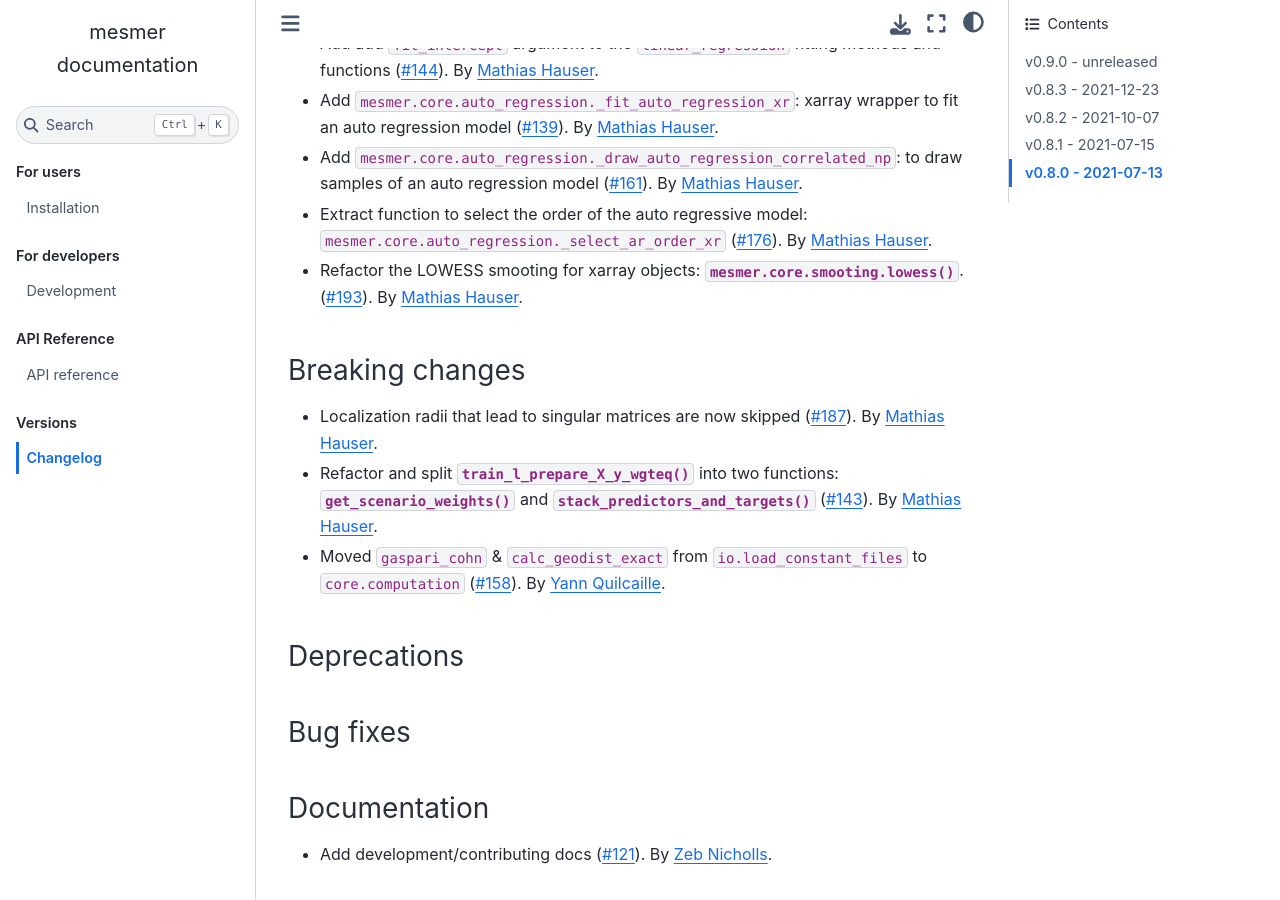
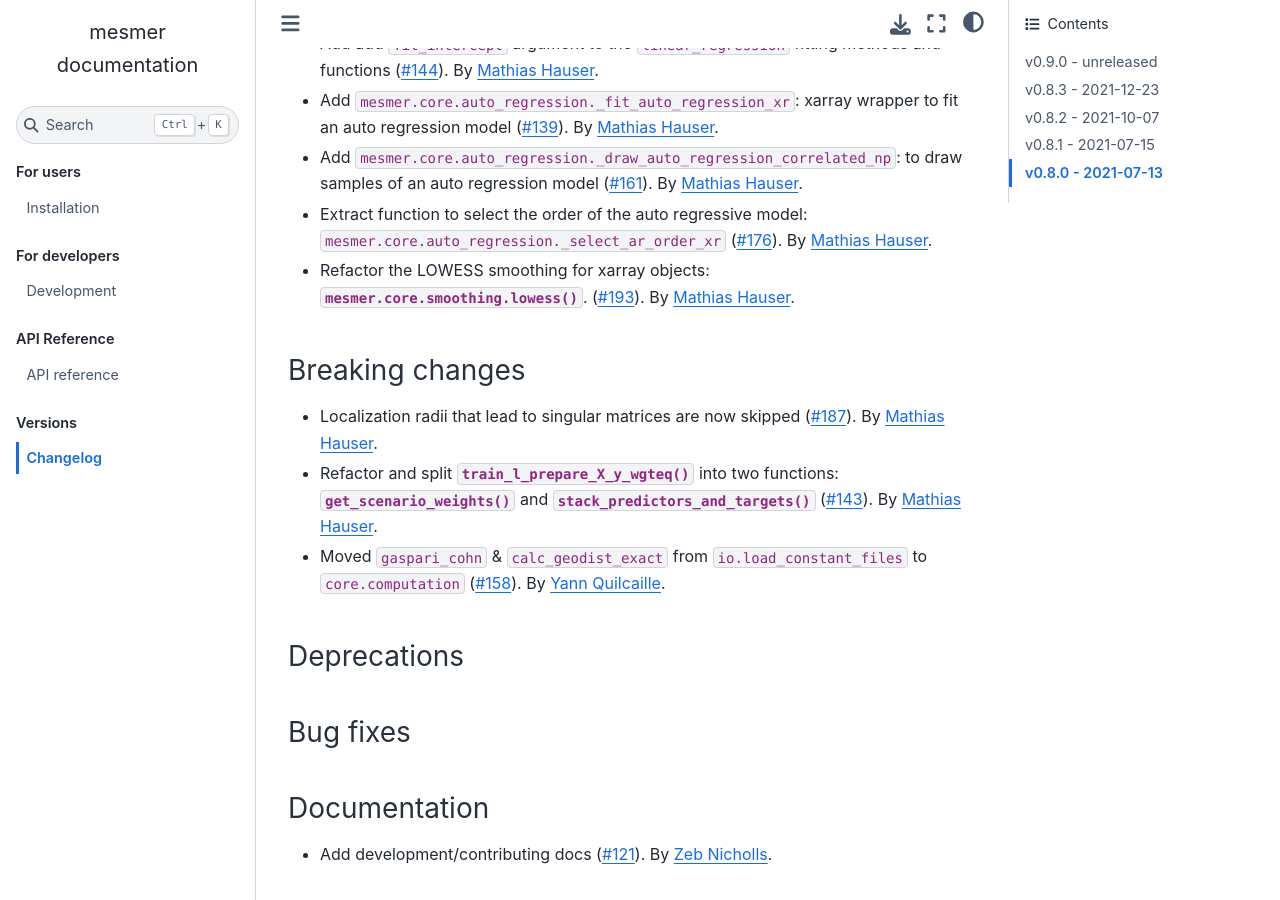
Before and after one commit to MESMER-group/mesmer, a Sphinx documentation site: the page built from docs/source/changelog.rst, in a window 1280 px wide and 900 px high, scrolled down 375 px. Built offline with Sphinx 7.4.7 and the Sphinx Book theme 1.1.4, drawn with Linux system fonts in a browser that asks for light colours; the version number could not be read and is left out.

Commit message:
fix typos smoothing (#194)

```diff
--- a/CHANGELOG.rst
+++ b/CHANGELOG.rst
@@ -26,7 +26,7 @@ New Features
 - Extract function to select the order of the auto regressive model: ``mesmer.core.auto_regression._select_ar_order_xr``
   (`#176 <https://github.com/MESMER-group/mesmer/pull/176>`_).
   By `Mathias Hauser <https://github.com/mathause>`_.
-- Refactor the LOWESS smooting for xarray objects: :py:func:`mesmer.core.smooting.lowess`.
+- Refactor the LOWESS smoothing for xarray objects: :py:func:`mesmer.core.smoothing.lowess`.
   (`#193 <https://github.com/MESMER-group/mesmer/pull/193>`_).
   By `Mathias Hauser <https://github.com/mathause>`_.
 
--- a/docs/source/api.rst
+++ b/docs/source/api.rst
@@ -25,7 +25,7 @@ Statistical core functions
    ~core.auto_regression._select_ar_order_xr
    ~core.auto_regression._fit_auto_regression_xr
    ~core.auto_regression._draw_auto_regression_correlated_np
-   ~core.smooting.lowess
+   ~core.smoothing.lowess
 
 Computation
 -----------
```
